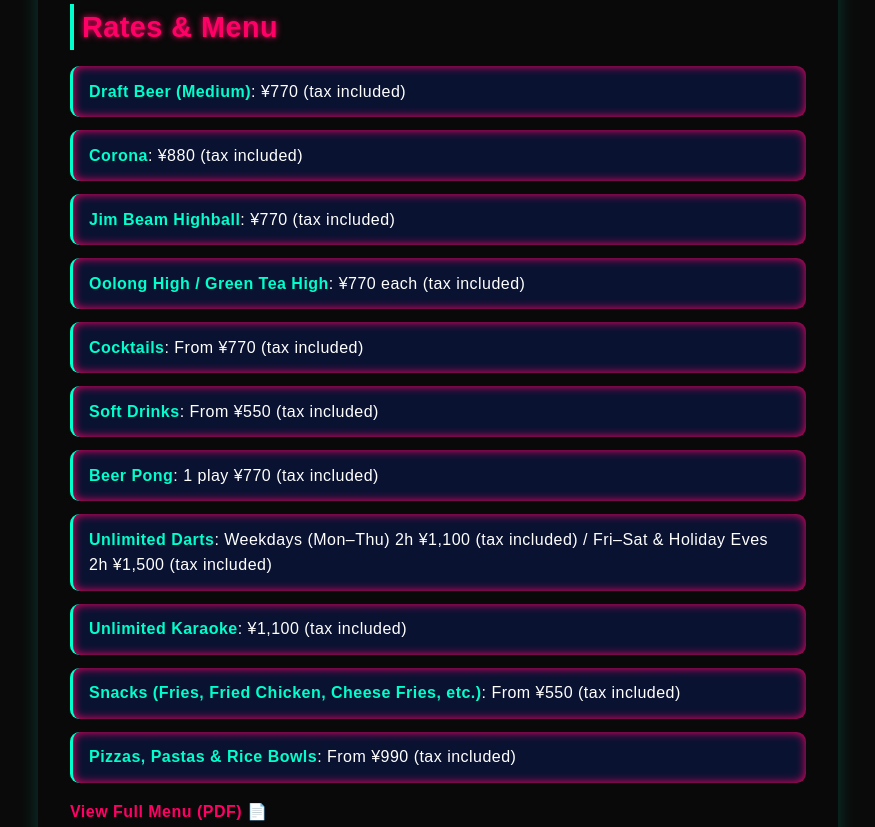
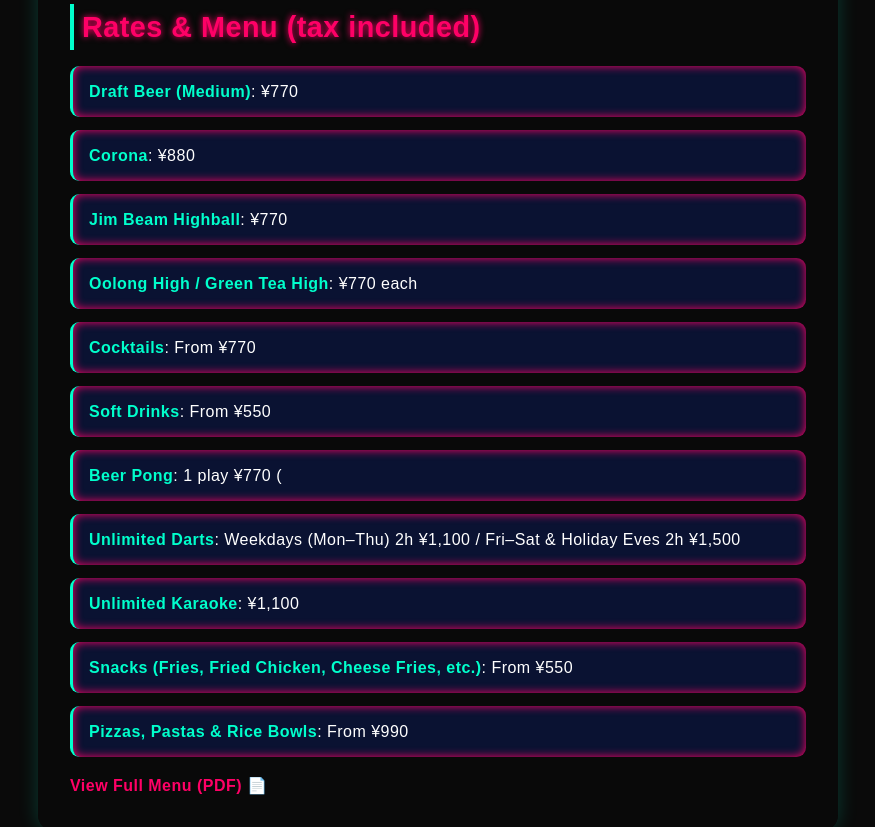
Before and after one commit to prodarts/shop_base_shinjyuku, a plain HTML site: page index-en.html in a window 1280 px wide. Shown: the part 2757-3584 px from the top of the page, without its empty margins (202-1077 px from the left). Drawn offline with Linux system fonts and the light colour scheme.

Commit message:
Update index-en.html

```diff
--- a/index-en.html
+++ b/index-en.html
@@ -203,19 +203,19 @@
 
   <!-- ===== Rates & Menu ===== -->
   <section id="menu">
-    <h2>Rates & Menu</h2>
+    <h2>Rates & Menu (tax included)</h2>
     <ul>
-      <li><strong>Draft Beer (Medium)</strong>: ¥770 (tax included)</li>
-      <li><strong>Corona</strong>: ¥880 (tax included)</li>
-      <li><strong>Jim Beam Highball</strong>: ¥770 (tax included)</li>
-      <li><strong>Oolong High / Green Tea High</strong>: ¥770 each (tax included)</li>
-      <li><strong>Cocktails</strong>: From ¥770 (tax included)</li>
-      <li><strong>Soft Drinks</strong>: From ¥550 (tax included)</li>
-      <li><strong>Beer Pong</strong>: 1 play ¥770 (tax included)</li>
-      <li><strong>Unlimited Darts</strong>: Weekdays (Mon–Thu) 2h ¥1,100 (tax included) / Fri–Sat & Holiday Eves 2h ¥1,500 (tax included)</li>
-      <li><strong>Unlimited Karaoke</strong>: ¥1,100 (tax included)</li>
-      <li><strong>Snacks (Fries, Fried Chicken, Cheese Fries, etc.)</strong>: From ¥550 (tax included)</li>
-      <li><strong>Pizzas, Pastas & Rice Bowls</strong>: From ¥990 (tax included)</li>
+      <li><strong>Draft Beer (Medium)</strong>: ¥770 </li>
+      <li><strong>Corona</strong>: ¥880 </li>
+      <li><strong>Jim Beam Highball</strong>: ¥770 </li>
+      <li><strong>Oolong High / Green Tea High</strong>: ¥770 each </li>
+      <li><strong>Cocktails</strong>: From ¥770 </li>
+      <li><strong>Soft Drinks</strong>: From ¥550 </li>
+      <li><strong>Beer Pong</strong>: 1 play ¥770 (</li>
+      <li><strong>Unlimited Darts</strong>: Weekdays (Mon–Thu) 2h ¥1,100 / Fri–Sat & Holiday Eves 2h ¥1,500 </li>
+      <li><strong>Unlimited Karaoke</strong>: ¥1,100 </li>
+      <li><strong>Snacks (Fries, Fried Chicken, Cheese Fries, etc.)</strong>: From ¥550 </li>
+      <li><strong>Pizzas, Pastas & Rice Bowls</strong>: From ¥990 </li>
     </ul>
     <p>
       <a href="menu.pdf" target="_blank" rel="noopener">View Full Menu (PDF) 📄</a>
```
